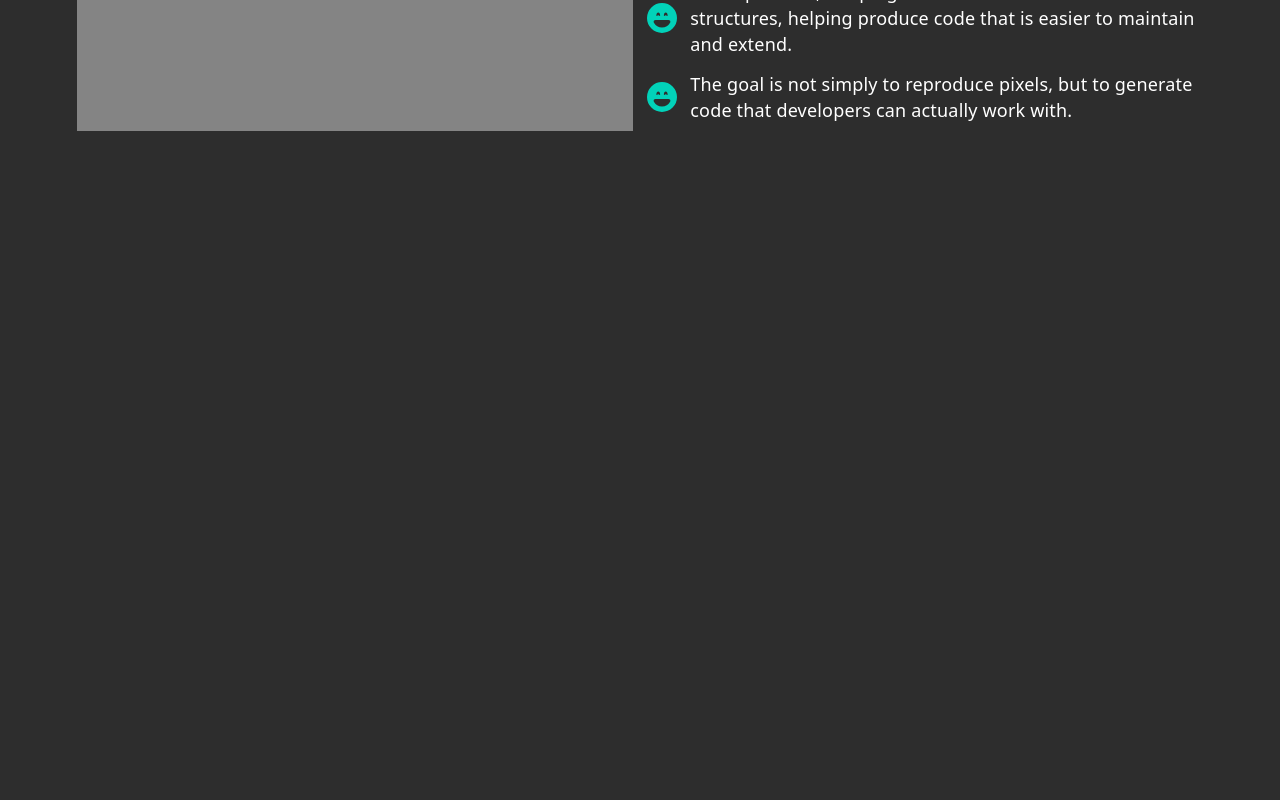
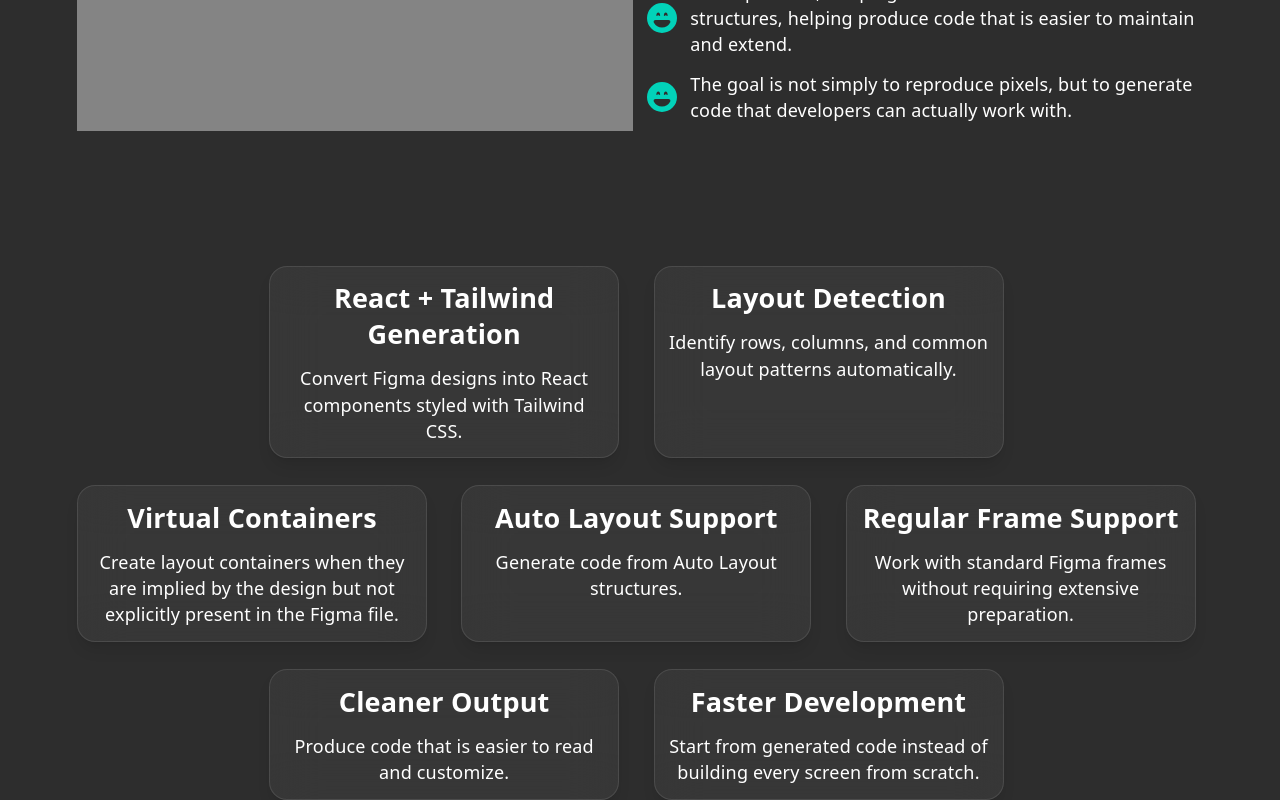
Before and after one commit to elfototo/Landing-tools-Design-to-code, a React (Vite) app: page / in a window 1280 px wide. Shown: the part 1664-2464 px from the top of the page. Before the commit the page ends 1795 px from the top, so only its background shows below. Built offline with nearby package versions, Linux system fonts and the light colour scheme.

Commit message:
ux: FeaturesSection

```diff
--- a/src/App.tsx
+++ b/src/App.tsx
@@ -3,6 +3,7 @@
 import BenefitsSection from "./sections/BenefitsSection";
 import ProblemSection from "./sections/ProblemSection";
 import SolutionSection from "./sections/SolutionSection";
+import FeaturesSection from "./sections/FeaturesSection";
 
 import "./index.css";
 
@@ -20,6 +21,8 @@
       <ProblemSection/>
       {/* SOLUTION */}
       <SolutionSection/>
+      {/* FEATURES */}
+      <FeaturesSection/>
     </main>
   );
 }
--- /dev/null
+++ b/src/components/Feature.tsx
@@ -0,0 +1,16 @@
+type FeatureProps = {
+  title: string;
+  content: string;
+  style: string
+};
+export default function Feature({ title, content, style }: FeatureProps) {
+  return (
+    <div
+      className={`flex flex-col gap-3 p-3 bg-white/5
+backdrop-blur-xl border border-white/10 rounded-2xl shadow-lg w-[350px] ${style}`}
+    >
+      <h3 className="font-bold text-2xl">{title}</h3>
+      <p>{content}</p>
+    </div>
+  );
+}
--- /dev/null
+++ b/src/sections/FeaturesSection.tsx
@@ -0,0 +1,68 @@
+import Feature from "../components/Feature";
+
+type FeaturesType = {
+  id: number;
+  title: string;
+  content: string;
+  style: string;
+};
+export default function FeaturesSection() {
+  const features: FeaturesType[] = [
+    {
+      id: 1,
+      title: "React + Tailwind Generation",
+      content:
+        "Convert Figma designs into React components styled with Tailwind CSS.",
+      style: "col-span-2 col-start-2",
+    },
+    {
+      id: 2,
+      title: "Layout Detection",
+      content:
+        "Identify rows, columns, and common layout patterns automatically.",
+      style: "col-span-2",
+    },
+    {
+      id: 3,
+      title: "Virtual Containers",
+      content:
+        "Create layout containers when they are implied by the design but not explicitly present in the Figma file.",
+      style: "col-span-2",
+    },
+    {
+      id: 4,
+      title: "Auto Layout Support",
+      content: "Generate code from Auto Layout structures.",
+      style: "col-span-2",
+    },
+    {
+      id: 5,
+      title: "Regular Frame Support",
+      content:
+        "Work with standard Figma frames without requiring extensive preparation.",
+      style: "col-span-2",
+    },
+    {
+      id: 6,
+      title: "Cleaner Output",
+      content: "Produce code that is easier to read and customize.",
+      style: "col-span-2 col-start-2",
+    },
+    {
+      id: 7,
+      title: "Faster Development",
+      content:
+        "Start from generated code instead of building every screen from scratch.",
+      style: "col-span-2",
+    },
+  ];
+  return (
+    <section>
+      <div className="grid grid-cols-6 gap-6">
+        {features.map((item) => (
+          <Feature key={item.id} title={item.title} content={item.content} style={item.style}/>
+        ))}
+      </div>
+    </section>
+  );
+}
```
Also changed, not shown: src/components/Features.tsx (deleted).
